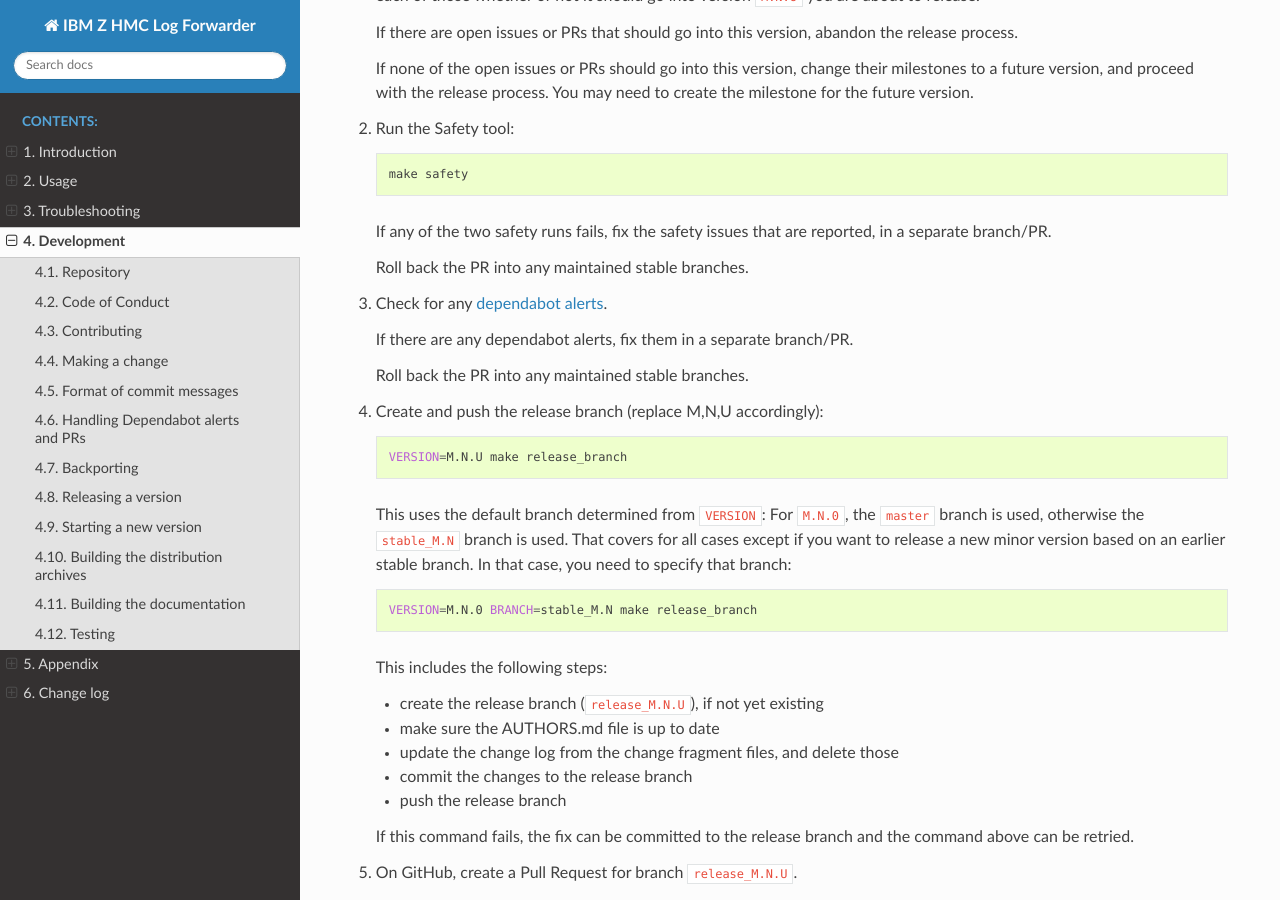
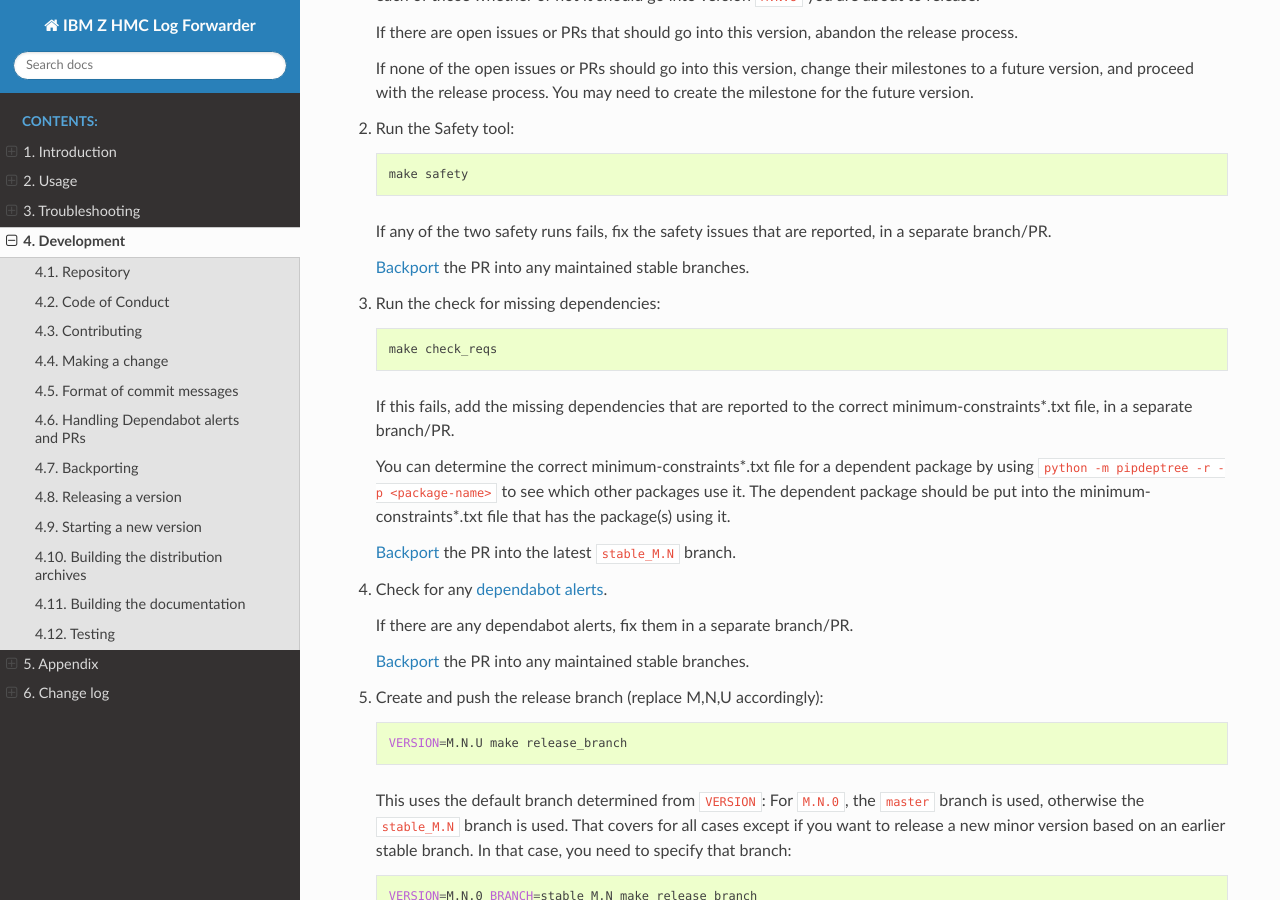
Before and after one commit to zhmcclient/zhmc-log-forwarder, a Sphinx documentation site: the page built from docs/development.rst, in a window 1280 px wide and 900 px high, scrolled down 5544 px. Built offline with Sphinx 7.4.7 and the Read the Docs theme 3.1.0, drawn with Linux system fonts in a browser that asks for light colours; the version number could not be read and is left out.

Commit message:
Added step for checking missing deps to release instructions (#309)
Signed-off-by: Andreas Maier <maiera@de.ibm.com>

```diff
--- a/docs/development.rst
+++ b/docs/development.rst
@@ -360,16 +360,32 @@ local clone of the zhmc-log-forwarder Git repo.
     If any of the two safety runs fails, fix the safety issues that are reported,
     in a separate branch/PR.
 
-    Roll back the PR into any maintained stable branches.
+    :ref:`Backport <Backporting>` the PR into any maintained stable branches.
 
-3.  Check for any
+3.  Run the check for missing dependencies:
+
+    .. code-block:: sh
+
+        make check_reqs
+
+    If this fails, add the missing dependencies that are reported to the
+    correct minimum-constraints*.txt file, in a separate branch/PR.
+
+    You can determine the correct minimum-constraints*.txt file for a dependent
+    package by using ``python -m pipdeptree -r -p <package-name>`` to see which
+    other packages use it. The dependent package should be put into the
+    minimum-constraints*.txt file that has the package(s) using it.
+
+    :ref:`Backport <Backporting>` the PR into the latest ``stable_M.N`` branch.
+
+4.  Check for any
     `dependabot alerts <https://github.com/zhmcclient/zhmc-log-forwarder/security/dependabot>`_.
 
     If there are any dependabot alerts, fix them in a separate branch/PR.
 
-    Roll back the PR into any maintained stable branches.
+    :ref:`Backport <Backporting>` the PR into any maintained stable branches.
 
-4.  Create and push the release branch (replace M,N,U accordingly):
+5.  Create and push the release branch (replace M,N,U accordingly):
 
     .. code-block:: sh
 
```
Also changed, not shown: other parts of docs/development.rst (+7 -7 lines).
